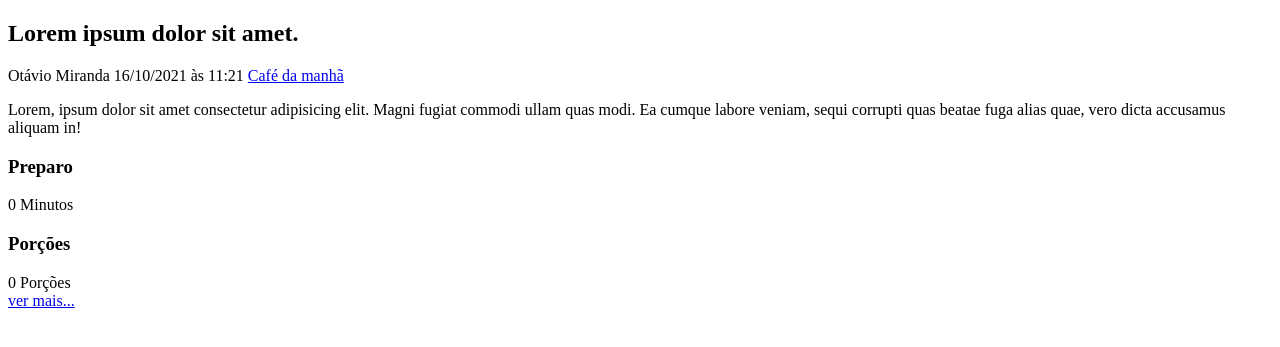
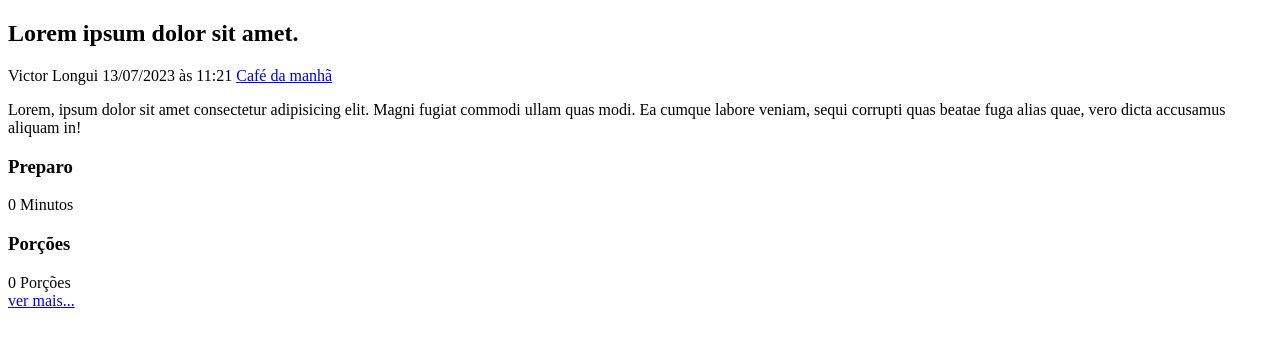
Before and after one commit to LonguiVic/curso-projeto-django, a Django app: template recipes/templates/recipes/partials/recipe.html in a window 1280 px wide. Shown: the part 26-373 px from the top of the page. Run offline with Django 4.2, Linux system fonts and the light colour scheme; the template is opened without the code that fills it, so the values that code supplies are empty; some libraries are stand-ins or nearby versions.

Commit message:
atualização do recipes

```diff
--- a/recipes/templates/recipes/partials/recipe.html
+++ b/recipes/templates/recipes/partials/recipe.html
@@ -9,11 +9,11 @@
     <div class="recipe-author">
         <span class="recipe-author-item">
             <i class="fas fa-user"></i>
-            Otávio Miranda
+            Victor Longui
         </span>
         <span class="recipe-author-item">
             <i class="fas fa-calendar-alt"></i>
-            16/10/2021 às 11:21
+            13/07/2023 às 11:21
         </span>
         <span class="recipe-author-item">
             <a href="/recipes/category/cafe-da-manha/">
```
Also changed, not shown: recipes/templates/recipes/partials/recipes.html (deleted).
